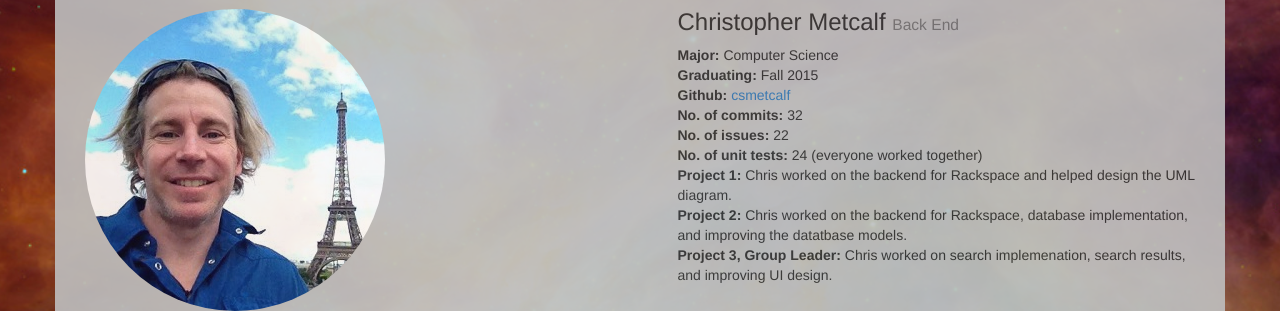
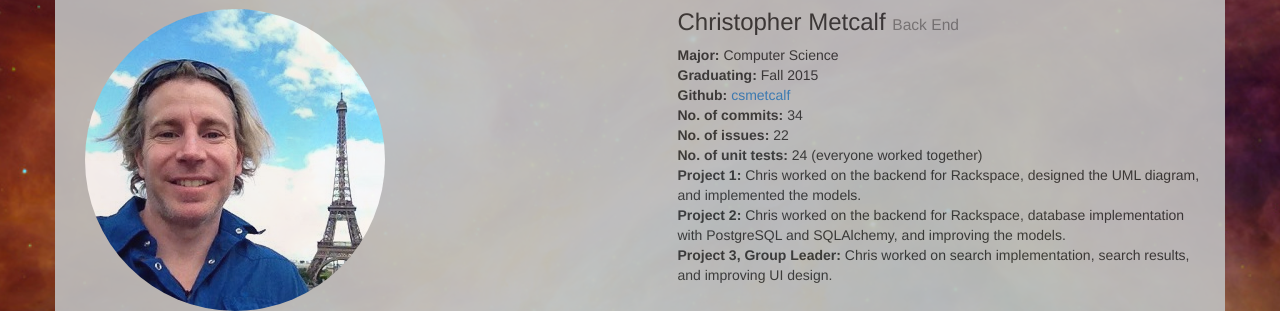
Before and after one commit to sygmo/cs373-idb, a Flask app: page /aboutus in a window 1280 px wide. Shown: the part 1619-1930 px from the top of the page. Run offline with Flask 2, Linux system fonts and the light colour scheme; some libraries are stand-ins or nearby versions.

Commit message:
updating about us again

```diff
--- a/templates/aboutus.html
+++ b/templates/aboutus.html
@@ -153,17 +153,17 @@
 						<b>Graduating:</b> Fall 2015<br />
 						<b>Github:</b> <a href="https://github.com/csmetcalf">csmetcalf</a>
 						<br />
-						<b>No. of commits: </b>32
+						<b>No. of commits: </b>34
 						<br />
 						<b>No. of issues: </b>22
 						<br />
 						<b>No. of unit tests: </b>24 (everyone worked together)
 						<br />
-						<b>Project 1:</b> Chris worked on the backend for Rackspace and helped design the UML diagram.
+						<b>Project 1:</b> Chris worked on the backend for Rackspace, designed the UML diagram, and implemented the models.
 						<br />
-						<b>Project 2:</b> Chris worked on the backend for Rackspace, database implementation, and improving the datatbase models.
+						<b>Project 2:</b> Chris worked on the backend for Rackspace, database implementation with PostgreSQL and SQLAlchemy, and improving the models.
 						<br />
-						<b>Project 3, Group Leader:</b> Chris worked on search implemenation, search results, and improving UI design.
+						<b>Project 3, Group Leader:</b> Chris worked on search implementation, search results, and improving UI design.
 				</div>
 			</div>
 		</div>
```
